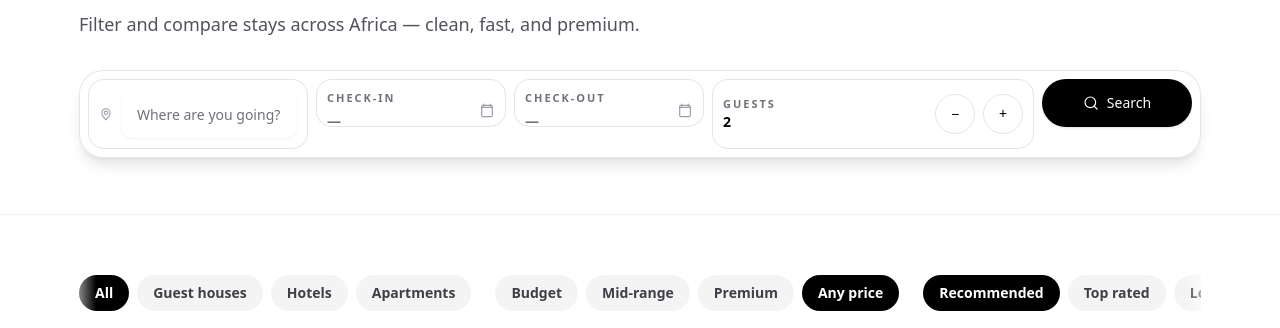
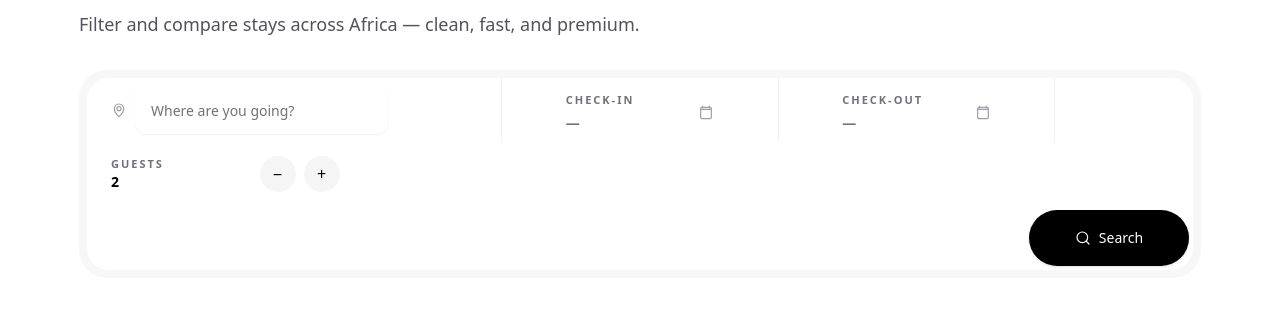
Before and after one commit to wilzuck/guest-connect, a Next.js app: page /en/explore in a window 1280 px wide. Shown: the part 194-522 px from the top of the page. Built offline with nearby package versions, Linux system fonts and the light colour scheme.

Commit message:
feat(search): search bar moderne responsive avec micro-animations

```diff
--- a/messages/en.json
+++ b/messages/en.json
@@ -53,7 +53,11 @@
     "arrival": "Check-in",
     "departure": "Check-out",
     "guests": "Guests",
-    "search": "Search"
+    "search": "Search",
+    "ariaDestination": "Destination",
+    "ariaClearDestination": "Clear destination",
+    "ariaRemoveGuest": "Remove one guest",
+    "ariaAddGuest": "Add one guest"
   },
   "auth": {
     "fields": {
--- a/messages/fr.json
+++ b/messages/fr.json
@@ -53,7 +53,11 @@
     "arrival": "Arrivée",
     "departure": "Départ",
     "guests": "Voyageurs",
-    "search": "Rechercher"
+    "search": "Rechercher",
+    "ariaDestination": "Destination",
+    "ariaClearDestination": "Effacer la destination",
+    "ariaRemoveGuest": "Retirer un voyageur",
+    "ariaAddGuest": "Ajouter un voyageur"
   },
   "auth": {
     "fields": {
--- a/src/components/SearchBar.tsx
+++ b/src/components/SearchBar.tsx
@@ -53,72 +53,114 @@ export function SearchBar({ onSearch, defaultValues }: SearchBarProps) {
   return (
     <form
       onSubmit={handleSubmit}
-      className="w-full rounded-3xl border border-black/10 bg-white/90 p-2 shadow-lg shadow-black/10 backdrop-blur-sm"
+      className="w-full"
     >
-      {/* Une seule ligne (type marketplace). Sur mobile, la ligne scroll horizontalement à l'intérieur du composant (sans scrollbar). */}
-      <div className="flex items-stretch gap-2 overflow-x-auto whitespace-nowrap [-ms-overflow-style:none] [scrollbar-width:none] [&::-webkit-scrollbar]:hidden">
+      {/* Inspiré des références: bar pill segmentée, fluide, micro-animations. */}
+      <div className="rounded-[28px] bg-zinc-100/70 p-2 backdrop-blur-sm">
+        <div className="grid gap-2 md:grid-cols-12 md:items-stretch md:gap-0 md:overflow-hidden md:rounded-[22px] md:bg-white">
           {/* Destination */}
-        <div className="flex w-full items-center gap-2 rounded-2xl border border-black/10 bg-white p-[10px] transition hover:bg-zinc-50 focus-within:border-black/20 focus-within:ring-4 focus-within:ring-black/5 sm:min-w-[220px] sm:flex-1">
-          <PinIcon className="h-4 w-4 text-zinc-400" />
+          <div className="group md:col-span-4 md:px-2 md:py-1">
+            <div className="relative flex h-14 items-center gap-2 rounded-2xl bg-white px-4 transition-all duration-200 md:bg-transparent md:hover:bg-zinc-50 md:focus-within:bg-zinc-50">
+              <PinIcon className="h-4 w-4 text-zinc-400 transition-colors group-focus-within:text-black" />
               <Input
                 value={destination}
                 onChange={(e) => setDestination(e.target.value)}
                 placeholder={t("placeholderDestination")}
-            aria-label="Destination"
-            className="h-12 border-0 bg-transparent px-0 shadow-none focus:ring-0 focus:border-transparent"
+                aria-label={t("ariaDestination")}
+                className="h-12 flex-1 border-0 bg-transparent px-0 shadow-none outline-none focus:ring-0 focus:border-transparent"
+              />
+
+              <button
+                type="button"
+                onClick={() => setDestination("")}
+                className={[
+                  "grid h-9 w-9 place-items-center rounded-full text-zinc-500 transition",
+                  destination ? "opacity-100 hover:bg-black/5 hover:text-black" : "pointer-events-none opacity-0",
+                ].join(" ")}
+                aria-label={t("ariaClearDestination")}
+              >
+                <XIcon className="h-4 w-4" />
+              </button>
+
+              <div className="pointer-events-none absolute inset-0 rounded-2xl ring-0 ring-black/10 transition group-focus-within:ring-2" />
+            </div>
+          </div>
+
+          {/* Séparateur */}
+          <div className="hidden md:block md:col-span-1 md:w-px md:justify-self-center md:bg-black/5" />
+
+          {/* Arrivée */}
+          <div className="md:col-span-2 md:px-2 md:py-1">
+            <DatePicker
+              value={checkIn}
+              onChange={(v) => setCheckIn(v ?? "")}
+              label={t("arrival")}
+              className="h-14 md:border-0 md:bg-transparent md:hover:bg-zinc-50 md:focus:ring-0"
             />
           </div>
 
-        {/* Arrivée */}
-        <div className="min-w-[190px]">
-          <DatePicker value={checkIn} onChange={(v) => setCheckIn(v ?? "")} label={t("arrival")} />
+          {/* Séparateur */}
+          <div className="hidden md:block md:col-span-1 md:w-px md:justify-self-center md:bg-black/5" />
+
+          {/* Départ */}
+          <div className="md:col-span-2 md:px-2 md:py-1">
+            <DatePicker
+              value={checkOut}
+              onChange={(v) => setCheckOut(v ?? "")}
+              label={t("departure")}
+              className="h-14 md:border-0 md:bg-transparent md:hover:bg-zinc-50 md:focus:ring-0"
+            />
           </div>
 
-        {/* Départ */}
-        <div className="min-w-[190px]">
-          <DatePicker value={checkOut} onChange={(v) => setCheckOut(v ?? "")} label={t("departure")} />
-        </div>
+          {/* Séparateur */}
+          <div className="hidden md:block md:col-span-1 md:w-px md:justify-self-center md:bg-black/5" />
 
           {/* Voyageurs */}
-        <div className="flex min-h-12 w-full items-center justify-between gap-3 rounded-2xl border border-black/10 bg-white p-[10px] transition hover:bg-zinc-50 focus-within:border-black/20 focus-within:ring-4 focus-within:ring-black/5 sm:min-w-[190px]">
+          <div className="md:col-span-3 md:px-2 md:py-1">
+            <div className="group relative flex h-14 items-center justify-between gap-3 rounded-2xl bg-white px-4 transition-all duration-200 md:bg-transparent md:hover:bg-zinc-50 md:focus-within:bg-zinc-50">
               <div className="grid">
                 <p className="text-[11px] font-semibold uppercase tracking-[0.18em] text-zinc-500">
                   {t("guests")}
                 </p>
                 <span className="text-sm font-semibold text-black">{guests}</span>
               </div>
+
               <div className="flex items-center gap-2">
-            <Button
+                <button
                   type="button"
-              variant="ghost"
-              size="sm"
-              className="h-10 w-10 rounded-full border border-black/10"
+                  className="grid h-9 w-9 place-items-center rounded-full bg-black/[0.04] text-black transition hover:bg-black/[0.08] active:scale-[0.96]"
                   onClick={() => setGuests((g) => Math.max(1, g - 1))}
-              aria-label="Retirer un voyageur"
+                  aria-label={t("ariaRemoveGuest")}
                 >
                   −
-            </Button>
-            <Button
+                </button>
+                <button
                   type="button"
-              variant="ghost"
-              size="sm"
-              className="h-10 w-10 rounded-full border border-black/10"
+                  className="grid h-9 w-9 place-items-center rounded-full bg-black/[0.04] text-black transition hover:bg-black/[0.08] active:scale-[0.96]"
                   onClick={() => setGuests((g) => g + 1)}
-              aria-label="Ajouter un voyageur"
+                  aria-label={t("ariaAddGuest")}
                 >
                   +
-            </Button>
+                </button>
+              </div>
+
+              <div className="pointer-events-none absolute inset-0 rounded-2xl ring-0 ring-black/10 transition group-focus-within:ring-2" />
             </div>
           </div>
 
           {/* CTA */}
+          <div className="md:col-span-12 md:p-1">
+            <div className="flex md:justify-end">
               <Button
                 type="submit"
-          className="h-12 min-w-[150px] rounded-2xl px-6 justify-center"
+                className="h-14 w-full rounded-2xl px-6 justify-center transition active:scale-[0.99] md:w-auto md:min-w-[160px]"
               >
                 <SearchIcon className="h-4 w-4" />
                 {t("search")}
               </Button>
+            </div>
+          </div>
+        </div>
       </div>
     </form>
   );
@@ -158,3 +200,16 @@ function SearchIcon({ className }: { className?: string }) {
     </svg>
   );
 }
+
+function XIcon({ className }: { className?: string }) {
+  return (
+    <svg className={className} viewBox="0 0 24 24" fill="none" aria-hidden="true">
+      <path
+        d="M18 6 6 18M6 6l12 12"
+        stroke="currentColor"
+        strokeWidth="2"
+        strokeLinecap="round"
+      />
+    </svg>
+  );
+}
```
Lines whose indentation alone changed are shown as unchanged.
